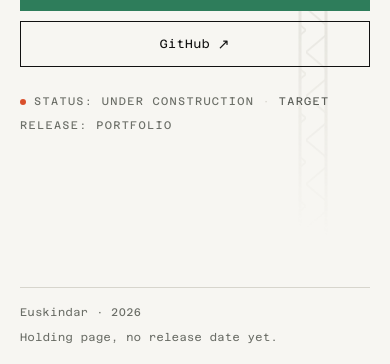
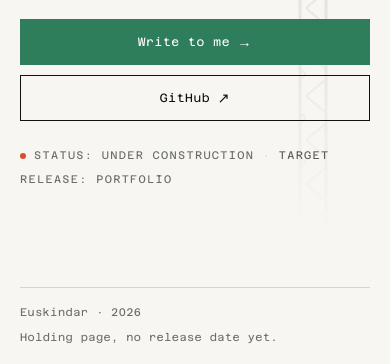
Before and after one commit to Euskindar/euskindar.github.io, a plain HTML site: page index.html in a window 390 px wide. Shown: the part 480-844 px from the top of the page. Drawn offline with Linux system fonts and the light colour scheme.

Commit message:
fix: center headline vertically on every viewport size

```diff
--- a/index.css
+++ b/index.css
@@ -578,9 +578,9 @@ html[data-lang='en'] [data-lang-text='es'] {
 @media (max-width: 780px) {
   .stage {
     grid-template-columns: minmax(0, 1fr);
-    align-content: start;
+    align-content: center;
     gap: 2.25rem;
-    padding-block: 2.25rem 3rem;
+    padding-block: 2rem 2.5rem;
   }
 
   .rail {
```
